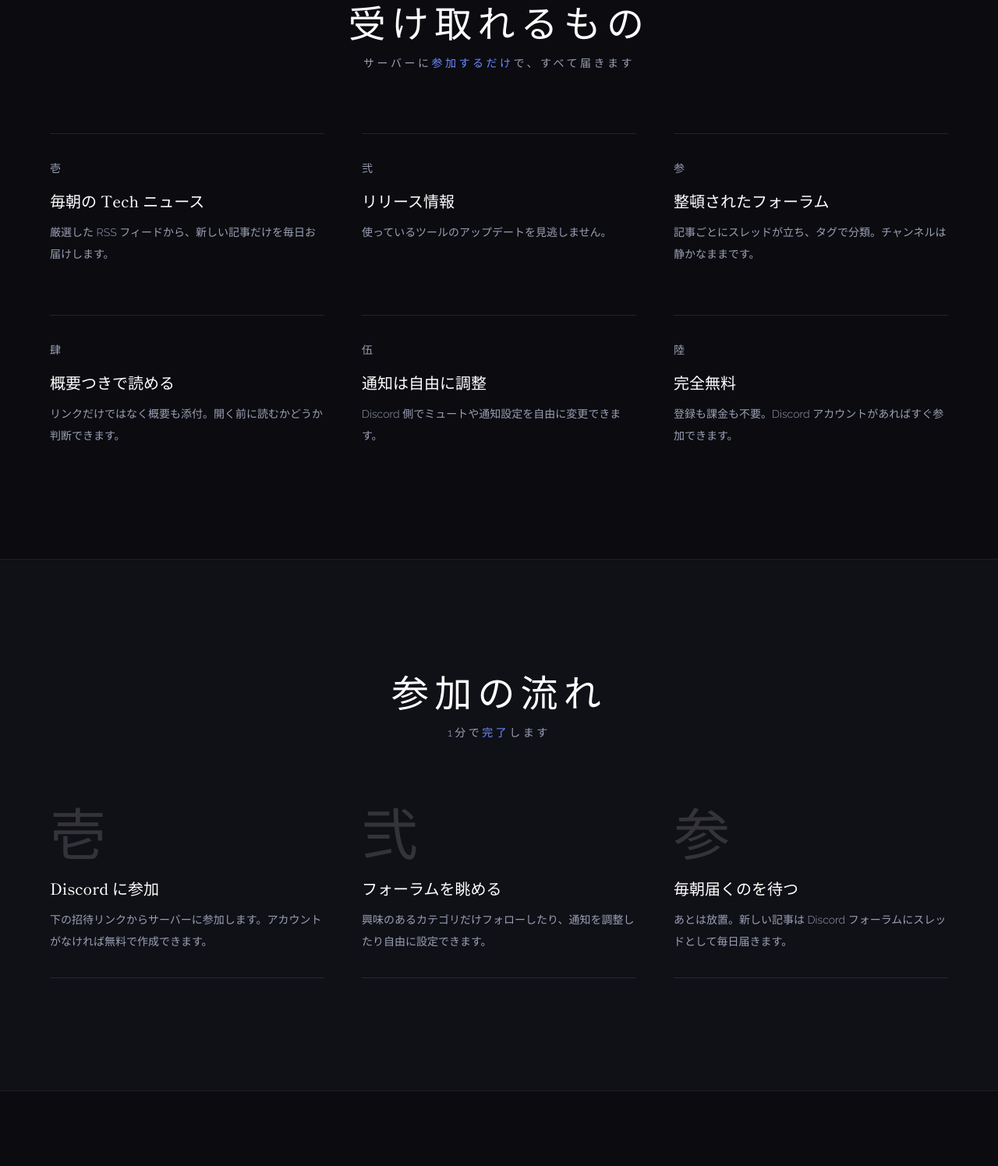
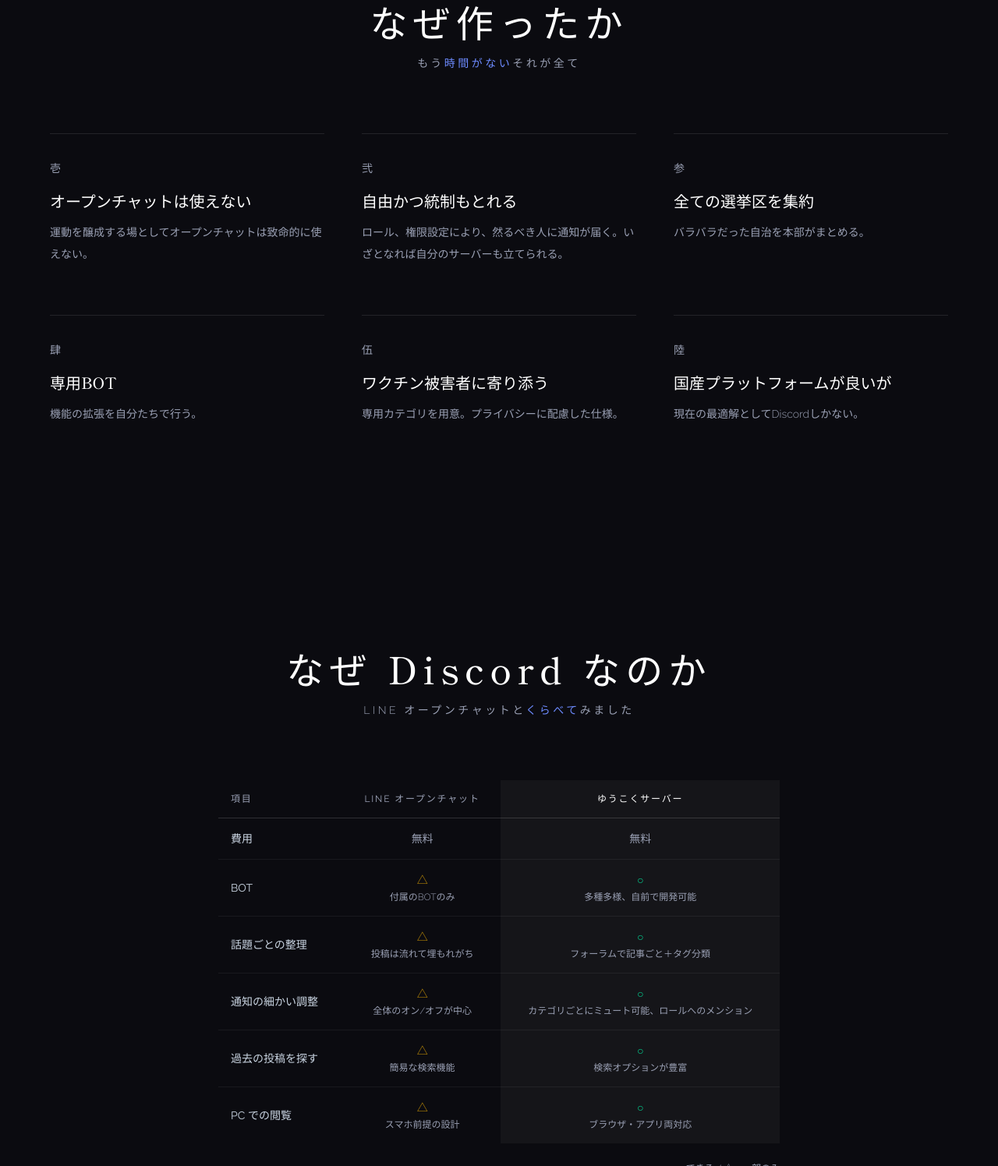
Before and after one commit to ritehand/asagumo-run, a website built with Vite: page frontend/index.html in a window 1280 px wide. Shown: the part 1304-2800 px from the top of the page at 78% size. Built offline with nearby package versions, Linux system fonts and the light colour scheme.

```diff
--- a/frontend/index.html
+++ b/frontend/index.html
@@ -3,10 +3,10 @@
 
 <head>
   <meta charset="UTF-8" />
-  <link rel="icon" type="image/svg+xml" href="/favicon.svg" />
+  <link rel="icon" type="image/png" href="/favicon.png" />
   <meta name="viewport" content="width=device-width, initial-scale=1.0" />
   <meta name="description" content="ゆうこくサーバー — 毎朝、ニュースは雲のように届く。最新ニュースを自動配信するDiscordサーバーへ参加しよう。" />
-  <title>ゆうこくサーバー — 毎朝、ニュースは雲のように届く</title>
+  <title>ゆうこくサーバー</title>
   <link rel="preconnect" href="https://fonts.googleapis.com" />
   <link rel="preconnect" href="https://fonts.gstatic.com" crossorigin />
   <link
@@ -26,6 +26,7 @@
           class="hidden items-center gap-9 text-sm font-medium text-dim md:flex [&>a]:transition-colors [&>a]:hover:text-white">
           <a class="link-underline" href="#home">ホーム</a>
           <a class="link-underline" href="#receive">受け取れるもの</a>
+          <a class="link-underline" href="#compare">比較</a>
           <a class="link-underline" href="#join">参加の流れ</a>
           <a class="link-underline" href="#preview">プレビュー</a>
         </div>
@@ -54,8 +55,8 @@
           </h1>
           <div class="fade-in mx-auto mt-10 h-px w-24 bg-white/25"></div>
           <p class="fade-in mx-auto mt-10 max-w-[560px] text-base leading-loose text-dim md:text-lg">
-            RSS で収集した最新ニュースを、Discord フォーラムに自動配信。
-            参加するだけで、毎朝ニュースが雲のように届きます。
+            小選挙区すべてのチャンネルを完備。
+            専用BOTを完備。
           </p>
           <div class="fade-in mt-12 flex flex-wrap justify-center gap-4">
             <a data-discord-invite
@@ -69,7 +70,7 @@
             </a>
             <a class="px-10 py-4 text-sm tracking-[0.2em] text-dim transition duration-300 hover:text-white"
               href="#receive">
-              届くものを見る
+              なぜ作ったか
             </a>
           </div>
         </div>
@@ -86,15 +87,15 @@
         <div class="mx-auto grid w-[min(1200px,90%)] gap-16 py-24 text-center md:grid-cols-3 md:py-28">
           <div data-reveal>
             <div class="the-line mx-auto mb-10 h-px w-16 bg-white/15"></div>
-            <div class="font-display text-5xl font-normal text-white md:text-6xl">24<span class="text-accent">/</span>7
+            <div class="font-display text-5xl font-normal text-white md:text-6xl"><span class="text-accent">2</span>89
             </div>
-            <p class="mt-4 text-sm tracking-[0.2em] text-dim">自動配信</p>
+            <p class="mt-4 text-sm tracking-[0.2em] text-dim">選挙区ごとのチャンネル</p>
           </div>
           <div data-reveal>
             <div class="the-line mx-auto mb-10 h-px w-16 bg-white/15"></div>
             <div class="font-display text-5xl font-normal text-white md:text-6xl">0<span class="text-accent">円</span>
             </div>
-            <p class="mt-4 text-sm tracking-[0.2em] text-dim">参加は無料</p>
+            <p class="mt-4 text-sm tracking-[0.2em] text-dim">完全無料</p>
           </div>
           <div data-reveal>
             <div class="the-line mx-auto mb-10 h-px w-16 bg-white/15"></div>
@@ -109,9 +110,9 @@
       <section id="receive" class="py-28 md:py-36">
         <div class="mx-auto w-[min(1200px,90%)]">
           <div class="mb-20 text-center" data-reveal>
-            <h2 class="font-display text-4xl font-medium tracking-[0.15em] text-white md:text-5xl">受け取れるもの</h2>
+            <h2 class="font-display text-4xl font-medium tracking-[0.15em] text-white md:text-5xl">なぜ作ったか</h2>
             <p class="mt-5 text-sm tracking-[0.25em] text-dim">
-              サーバーに<span class="text-accent">参加するだけ</span>で、すべて届きます
+              もう<span class="text-accent">時間がない</span>それが全て
             </p>
           </div>
           <div class="grid gap-x-12 gap-y-16 md:grid-cols-3">
@@ -119,44 +120,131 @@
               data-reveal>
               <span
                 class="font-display text-sm tracking-[0.2em] text-dim transition-colors group-hover:text-accent">壱</span>
-              <h3 class="mt-4 font-display text-xl font-medium text-white">毎朝の Tech ニュース</h3>
-              <p class="mt-3 text-sm leading-loose text-dim">厳選した RSS フィードから、新しい記事だけを毎日お届けします。</p>
+              <h3 class="mt-4 font-display text-xl font-medium text-white">オープンチャットは使えない</h3>
+              <p class="mt-3 text-sm leading-loose text-dim">運動を醸成する場としてオープンチャットは致命的に使えない。</p>
             </article>
             <article class="group border-t border-white/10 pt-8 transition-colors duration-300 hover:border-accent/60"
               data-reveal>
               <span
                 class="font-display text-sm tracking-[0.2em] text-dim transition-colors group-hover:text-accent">弐</span>
-              <h3 class="mt-4 font-display text-xl font-medium text-white">リリース情報</h3>
-              <p class="mt-3 text-sm leading-loose text-dim">使っているツールのアップデートを見逃しません。</p>
+              <h3 class="mt-4 font-display text-xl font-medium text-white">自由かつ統制もとれる</h3>
+              <p class="mt-3 text-sm leading-loose text-dim">ロール、権限設定により、然るべき人に通知が届く。いざとなれば自分のサーバーも立てられる。</p>
             </article>
             <article class="group border-t border-white/10 pt-8 transition-colors duration-300 hover:border-accent/60"
               data-reveal>
               <span
                 class="font-display text-sm tracking-[0.2em] text-dim transition-colors group-hover:text-accent">参</span>
-              <h3 class="mt-4 font-display text-xl font-medium text-white">整頓されたフォーラム</h3>
-              <p class="mt-3 text-sm leading-loose text-dim">記事ごとにスレッドが立ち、タグで分類。チャンネルは静かなままです。</p>
+              <h3 class="mt-4 font-display text-xl font-medium text-white">全ての選挙区を集約</h3>
+              <p class="mt-3 text-sm leading-loose text-dim">バラバラだった自治を本部がまとめる。</p>
             </article>
             <article class="group border-t border-white/10 pt-8 transition-colors duration-300 hover:border-accent/60"
               data-reveal>
               <span
                 class="font-display text-sm tracking-[0.2em] text-dim transition-colors group-hover:text-accent">肆</span>
-              <h3 class="mt-4 font-display text-xl font-medium text-white">概要つきで読める</h3>
-              <p class="mt-3 text-sm leading-loose text-dim">リンクだけではなく概要も添付。開く前に読むかどうか判断できます。</p>
+              <h3 class="mt-4 font-display text-xl font-medium text-white">専用BOT</h3>
+              <p class="mt-3 text-sm leading-loose text-dim">機能の拡張を自分たちで行う。</p>
             </article>
             <article class="group border-t border-white/10 pt-8 transition-colors duration-300 hover:border-accent/60"
               data-reveal>
               <span
                 class="font-display text-sm tracking-[0.2em] text-dim transition-colors group-hover:text-accent">伍</span>
-              <h3 class="mt-4 font-display text-xl font-medium text-white">通知は自由に調整</h3>
-              <p class="mt-3 text-sm leading-loose text-dim">Discord 側でミュートや通知設定を自由に変更できます。</p>
+              <h3 class="mt-4 font-display text-xl font-medium text-white">ワクチン被害者に寄り添う</h3>
+              <p class="mt-3 text-sm leading-loose text-dim">専用カテゴリを用意。プライバシーに配慮した仕様。</p>
             </article>
             <article class="group border-t border-white/10 pt-8 transition-colors duration-300 hover:border-accent/60"
               data-reveal>
               <span
                 class="font-display text-sm tracking-[0.2em] text-dim transition-colors group-hover:text-accent">陸</span>
-              <h3 class="mt-4 font-display text-xl font-medium text-white">完全無料</h3>
-              <p class="mt-3 text-sm leading-loose text-dim">登録も課金も不要。Discord アカウントがあればすぐ参加できます。</p>
+              <h3 class="mt-4 font-display text-xl font-medium text-white">国産プラットフォームが良いが</h3>
+              <p class="mt-3 text-sm leading-loose text-dim">現在の最適解としてDiscordしかない。</p>
             </article>
+          </div>
+        </div>
+      </section>
+
+      <!-- Compare: LINE OpenChat vs Discord -->
+      <section id="compare" class="py-28 md:py-36">
+        <div class="mx-auto w-[min(1200px,90%)]">
+          <div class="mb-20 text-center" data-reveal>
+            <h2 class="font-display text-4xl font-medium tracking-[0.15em] text-white md:text-5xl">なぜ Discord なのか</h2>
+            <p class="mt-5 text-sm tracking-[0.25em] text-dim">
+              LINE オープンチャットと<span class="text-accent">くらべて</span>みました
+            </p>
+          </div>
+          <div class="mx-auto w-[min(720px,100%)]" data-reveal>
+            <table class="w-full text-left text-sm">
+              <thead>
+                <tr class="border-b border-white/15 text-xs tracking-[0.15em] text-dim">
+                  <th scope="col" class="px-3 py-4 font-normal md:px-4">項目</th>
+                  <th scope="col" class="px-3 py-4 text-center font-normal md:px-4">LINE オープンチャット</th>
+                  <th scope="col" class="bg-white/[0.04] px-3 py-4 text-center font-normal text-white md:px-4">ゆうこくサーバー
+                  </th>
+                </tr>
+              </thead>
+              <tbody>
+                <tr class="border-b border-white/[0.06]">
+                  <th scope="row" class="px-3 py-4 font-normal text-slate-300 md:px-4">費用</th>
+                  <td class="px-3 py-4 text-center text-dim md:px-4">無料</td>
+                  <td class="bg-white/[0.04] px-3 py-4 text-center text-dim md:px-4">無料</td>
+                </tr>
+                <tr class="border-b border-white/[0.06]">
+                  <th scope="row" class="px-3 py-4 font-normal text-slate-300 md:px-4">BOT</th>
+                  <td class="px-3 py-4 text-center md:px-4">
+                    <span class="text-amber-400/80">△</span>
+                    <span class="mt-1 block text-xs text-dim">付属のBOTのみ</span>
+                  </td>
+                  <td class="bg-white/[0.04] px-3 py-4 text-center md:px-4">
+                    <span class="text-emerald-400">○</span>
+                    <span class="mt-1 block text-xs text-dim">多種多様、自前で開発可能</span>
+                  </td>
+                </tr>
+                <tr class="border-b border-white/[0.06]">
+                  <th scope="row" class="px-3 py-4 font-normal text-slate-300 md:px-4">話題ごとの整理</th>
+                  <td class="px-3 py-4 text-center md:px-4">
+                    <span class="text-amber-400/80">△</span>
+                    <span class="mt-1 block text-xs text-dim">投稿は流れて埋もれがち</span>
+                  </td>
+                  <td class="bg-white/[0.04] px-3 py-4 text-center md:px-4">
+                    <span class="text-emerald-400">○</span>
+                    <span class="mt-1 block text-xs text-dim">フォーラムで記事ごと＋タグ分類</span>
+                  </td>
+                </tr>
+                <tr class="border-b border-white/[0.06]">
+                  <th scope="row" class="px-3 py-4 font-normal text-slate-300 md:px-4">通知の細かい調整</th>
+                  <td class="px-3 py-4 text-center md:px-4">
+                    <span class="text-amber-400/80">△</span>
+                    <span class="mt-1 block text-xs text-dim">全体のオン/オフが中心</span>
+                  </td>
+                  <td class="bg-white/[0.04] px-3 py-4 text-center md:px-4">
+                    <span class="text-emerald-400">○</span>
+                    <span class="mt-1 block text-xs text-dim">カテゴリごとにミュート可能、ロールへのメンション</span>
+                  </td>
+                </tr>
+                <tr class="border-b border-white/[0.06]">
+                  <th scope="row" class="px-3 py-4 font-normal text-slate-300 md:px-4">過去の投稿を探す</th>
+                  <td class="px-3 py-4 text-center md:px-4">
+                    <span class="text-amber-400/80">△</span>
+                    <span class="mt-1 block text-xs text-dim">簡易な検索機能</span>
+                  </td>
+                  <td class="bg-white/[0.04] px-3 py-4 text-center md:px-4">
+                    <span class="text-emerald-400">○</span>
+                    <span class="mt-1 block text-xs text-dim">検索オプションが豊富</span>
+                  </td>
+                </tr>
+                <tr>
+                  <th scope="row" class="px-3 py-4 font-normal text-slate-300 md:px-4">PC での閲覧</th>
+                  <td class="px-3 py-4 text-center md:px-4">
+                    <span class="text-amber-400/80">△</span>
+                    <span class="mt-1 block text-xs text-dim">スマホ前提の設計</span>
+                  </td>
+                  <td class="bg-white/[0.04] px-3 py-4 text-center md:px-4">
+                    <span class="text-emerald-400">○</span>
+                    <span class="mt-1 block text-xs text-dim">ブラウザ・アプリ両対応</span>
+                  </td>
+                </tr>
+              </tbody>
+            </table>
+            <p class="mt-6 text-right text-xs text-dim">○ = できる / △ = 一部のみ</p>
           </div>
         </div>
       </section>
@@ -179,49 +267,15 @@
             </div>
             <div data-reveal>
               <div class="font-display text-7xl font-light text-white/15">弐</div>
-              <h3 class="mt-6 font-display text-xl font-medium text-white">フォーラムを眺める</h3>
-              <p class="mt-3 text-sm leading-loose text-dim">興味のあるカテゴリだけフォローしたり、通知を調整したり自由に設定できます。</p>
+              <h3 class="mt-6 font-display text-xl font-medium text-white">チャンネルを眺める</h3>
+              <p class="mt-3 text-sm leading-loose text-dim">興味のあるチャンネルだけ表示したり、通知を調整したり自由に設定できます。</p>
               <div class="the-line mt-8 h-px w-full bg-white/10"></div>
             </div>
             <div data-reveal>
               <div class="font-display text-7xl font-light text-white/15">参</div>
-              <h3 class="mt-6 font-display text-xl font-medium text-white">毎朝届くのを待つ</h3>
-              <p class="mt-3 text-sm leading-loose text-dim">あとは放置。新しい記事は Discord フォーラムにスレッドとして毎日届きます。</p>
+              <h3 class="mt-6 font-display text-xl font-medium text-white">自ら動く</h3>
+              <p class="mt-3 text-sm leading-loose text-dim">場はそれぞれが動くことで醸成されます。</p>
               <div class="the-line mt-8 h-px w-full bg-white/10"></div>
-            </div>
-          </div>
-        </div>
-      </section>
-
-      <!-- Discord preview -->
-      <section id="preview" class="py-28 md:py-36">
-        <div class="mx-auto w-[min(1200px,90%)]">
-          <div class="mb-20 text-center" data-reveal>
-            <h2 class="font-display text-4xl font-medium tracking-[0.15em] text-white md:text-5xl">届くもの</h2>
-            <p class="mt-5 text-sm tracking-[0.25em] text-dim">
-              フォーラム<span class="text-accent">スレッド</span>のイメージ
-            </p>
-          </div>
-          <div class="mx-auto w-[min(620px,100%)] text-left" data-reveal>
-            <div class="border border-white/10 bg-white/[0.02] shadow-[0_40px_100px_rgba(0,0,0,0.6)]">
-              <div class="flex items-center gap-3 border-b border-white/10 px-6 py-4 text-sm">
-                <span class="size-2 rounded-full bg-emerald-400/80"></span>
-                <span class="font-normal tracking-wide"># news-forum</span>
-                <span class="ml-auto text-xs tracking-[0.15em] text-dim">ゆうこくBOT</span>
-              </div>
-              <div class="grid gap-4 p-6">
-                <div class="border-l-2 border-accent/60 pl-5">
-                  <span class="text-xs tracking-[0.15em] text-accent-3">技術</span>
-                  <div class="mt-2 text-white">新フレームワークが OSS として公開</div>
-                  <p class="mt-1.5 text-sm leading-relaxed text-dim">公式ブログにて詳細が発表されました。パフォーマンスと DX の向上が主な変更点です。</p>
-                  <span class="mt-3 inline-block text-sm tracking-[0.1em] text-accent">続きを読む →</span>
-                </div>
-                <div class="border-l border-white/10 pl-5 opacity-50">
-                  <span class="text-xs tracking-[0.15em] text-accent-2">リリース</span>
-                  <div class="mt-2 text-white">v2.4.0 リリースノート</div>
-                  <span class="mt-3 inline-block text-sm tracking-[0.1em] text-dim">続きを読む →</span>
-                </div>
-              </div>
             </div>
           </div>
         </div>
@@ -235,10 +289,10 @@
         <div class="relative mx-auto w-[min(800px,92%)] text-center" data-reveal>
           <div class="the-line mx-auto mb-10 h-px w-16 bg-white/15"></div>
           <h2 class="font-display text-4xl font-medium leading-snug tracking-[0.1em] text-white md:text-5xl">
-            今すぐ、雲の下へ。
+            今すぐ、戦う準備を。
           </h2>
           <p class="mx-auto mt-8 max-w-[480px] leading-loose text-dim">
-            参加は1分。あとは毎朝、雲のように記事が届きます。
+            参加は1分。あとはあなた次第です。
           </p>
           <a data-discord-invite
             class="mt-12 inline-flex items-center gap-3 bg-[#5865F2] px-12 py-4 text-sm font-medium tracking-[0.15em] text-white shadow-[0_8px_30px_rgba(88,101,242,0.35)] transition duration-300 hover:-translate-y-0.5 hover:bg-[#4752c4]"
@@ -255,11 +309,8 @@
 
     <footer class="border-t border-white/[0.06]">
       <div
-        class="mx-auto flex w-[min(1200px,90%)] flex-col items-center justify-between gap-4 py-10 text-sm text-dim md:flex-row">
+        class="mx-auto flex w-[min(1200px,90%)] flex-col items-center justify-center gap-4 py-10 text-sm text-dim md:flex-row">
         <span>© 2026 ゆうこくサーバー</span>
-        <span>Discord ニュースコミュニティ</span>
-        <a class="link-underline transition-colors hover:text-white" href="https://github.com/ritehand/asagumo-run"
-          target="_blank" rel="noopener">GitHub</a>
       </div>
     </footer>
   </div>
```
Also changed, not shown: 2 other files.
